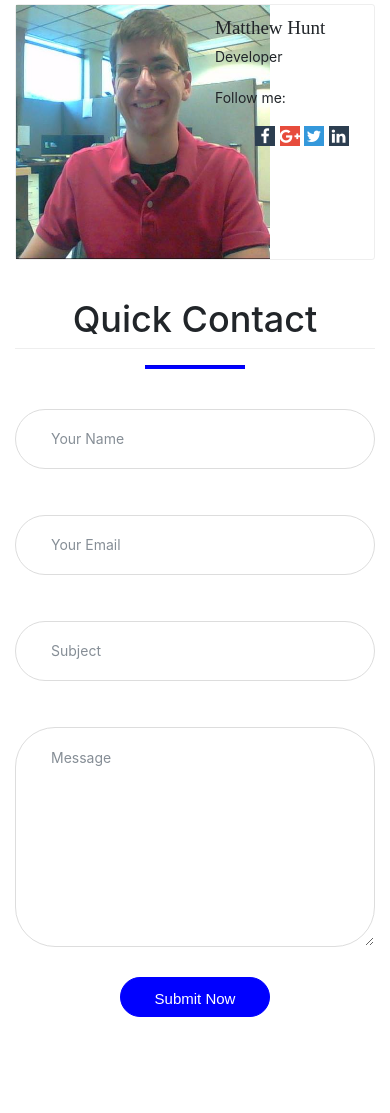
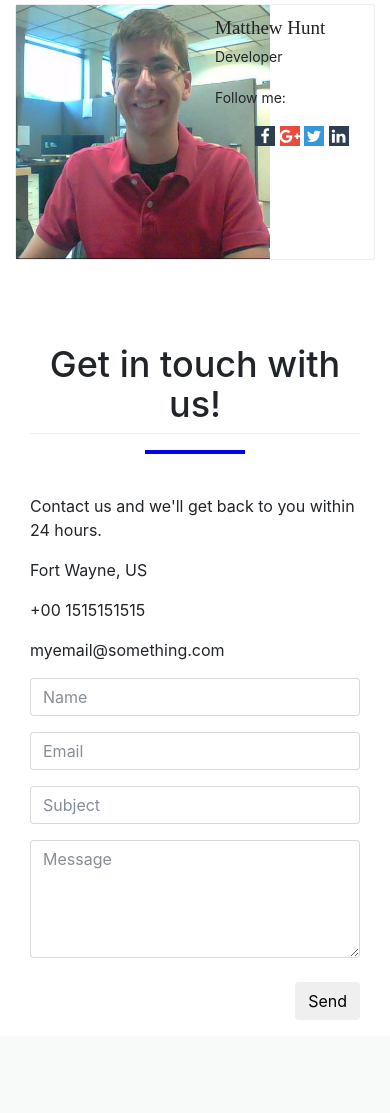
Before and after one commit to ramananeesh/CS372GroupProject, a PHP site: page / in a window 390 px wide. Shown: the part 1238-2351 px from the top of the page. After the commit the page ends 2246 px from the top, so only its background shows below. Run offline with PHP 8.4, Linux system fonts and the light colour scheme; data that the repository does not hold is empty; some web fonts are replaced.

Commit message:
moves the contact form to its own file and spits it out to the contact and index page

```diff
--- /dev/null
+++ b/contact_form.php
@@ -0,0 +1,73 @@
+<?php
+
+    require_once 'db_connect.php';
+
+	//connect to DB
+	$connection= connect_to_db();
+
+	//if username and password were submitted, check them
+	if(isset($_POST["name"])&&isset($_POST["email"])&&isset($_POST["message"])){
+		//prepare sql
+		$sql=sprintf("INSERT INTO contact VALUES (uuid(),'%s', '%s', '%s', '%s','".date("Y-m-d H:i:s")."', '1');",
+						$connection->real_escape_string($_POST["name"]),
+						$connection->real_escape_string($_POST["email"]),
+						$connection->real_escape_string($_POST["subject"]),
+						$connection->real_escape_string($_POST["message"]));
+
+		//execute query
+		$result=$connection->query($sql) or die(mysqli_error($connection));
+
+		// TODO: Make this not suck
+		echo "<script>alert('Your message has been submitted! We will contact you within 2-3 business days.')</script>";
+	}
+
+    function insertContactForm(){
+        echo"
+            <div class='container'>
+            <br>
+            <div class='container-fluid bg-grey' style='margin-top:6%'>
+
+                <div class='page-title text-center'>
+                    <h1>Get in touch with us!</h1>
+                    <hr class='pg-titl-bdr-btm' style='background-color:blue'></hr>
+                </div>
+
+                <div class='row' style='margin-top:3%'>
+
+                    <div class='col-sm-4'>
+                        <p>Contact us and we'll get back to you within 24 hours.</p>
+                        <p><span class='glyphicon glyphicon-map-marker'></span> Fort Wayne, US</p>
+                        <p><span class='glyphicon glyphicon-phone'></span> +00 1515151515</p>
+                        <p><span class='glyphicon glyphicon-envelope'></span> myemail@something.com</p>
+                    </div>
+
+                    <div class='col-sm-7'>
+                        <form action='".$_SERVER['PHP_SELF']."' method='post'>
+                            <div class='row'>
+                                <div class='col-sm-6 form-group'>
+                                    <input class='form-control' id='name' name='name' placeholder='Name' type='text' required>
+                                </div>
+                                <div class='col-sm-6 form-group'>
+                                    <input class='form-control' id='email' name='email' placeholder='Email' type='email' required>
+                                </div>
+                                <div class='col-sm-12 form-group'>
+                                    <input class='form-control' id='subject' name='subject' placeholder='Subject' type='text' required>
+                                </div>
+                            </div>
+
+                            <textarea class='form-control' id='message' name='message' placeholder='Message' rows='5'></textarea><br>
+
+                            <div class='row'>
+                                <div class='col-sm-12 form-group'>
+                                    <button class='btn btn-default pull-right' type='submit' id='sendContact'>Send</button>
+                                </div>
+                            </div>
+                        </form>
+                    </div>
+
+                </div>
+            </div>
+        </div>
+        ";
+    }
+?>
--- a/index.php
+++ b/index.php
@@ -1,5 +1,6 @@
 <?php
-    require 'html-builder.php';
+    require_once 'html-builder.php';
+    require_once 'contact_form.php';
 ?>
 <!DOCTYPE html>
 
@@ -58,51 +59,16 @@
                     <?php insertTeam() ?>
                 </div>
             </div>
+        </div>
 
-            <!-- END TEAM -->
+        <!-- END TEAM -->
 
 
-            <!-- BEGIN CONTACT -->
+        <!-- BEGIN CONTACT -->
 
-            <div id="contact" class="section-padding">
-                <div class="container">
-                    <div class="page-title text-center">
-                        <h1>Quick Contact</h1>
-                        <hr class="pg-titl-bdr-btm" style="background-color:blue"/>
-                    </div>
-                    <div id="sendmessage">Your message has been sent. Thank you!</div>
-                    <div id="errormessage"></div>
-                </div>
-                <div class="form-sec">
-                    <form action="" method="post" role="form" class="contactForm">
-                        <div class="container">
-                            <div class="row">
-                                <div class="col-md-4 form-group">
-                                    <input type="text" name="name" class="form-control text-field-box" id="name" placeholder="Your Name" data-rule="minlen:4" data-msg="Please enter at least 4 chars" />
-                                    <div class="validation"></div>
-                                </div>
-                                <div class="col-md-4 form-group">
-                                    <input type="email" class="form-control text-field-box" name="email" id="email" placeholder="Your Email" data-rule="email" data-msg="Please enter a valid email" />
-                                    <div class="validation"></div>
-                                </div>
-                                <div class="col-md-4 form-group">
-                                    <input type="text" class="form-control text-field-box" name="subject" id="subject" placeholder="Subject" data-rule="minlen:4" data-msg="Please enter at least 8 chars of subject" />
-                                    <div class="validation"></div>
-                                </div>
-                                <div class="col-md-12 form-group">
-                                    <textarea class="form-control text-field-box" name="message" rows="5" data-rule="required" data-msg="Please write something for us" placeholder="Message"></textarea>
-                                    <div class="validation"></div>
+        <?php insertContactForm(); ?>
 
-                                    <button class="button-medium" id="contact-submit" type="submit" name="contact" style="background-color:blue; border-color:blue">Submit Now</button>
-                                </div>
-                            </div>
-                        </div>
-                    </form>
-                </div>
-            </div>
-        </div>
-
-         <!-- END CONTACT -->
+        <!-- END CONTACT -->
 
     </body>
 
```
Also changed, not shown: contact.php (+3 -65 lines).
